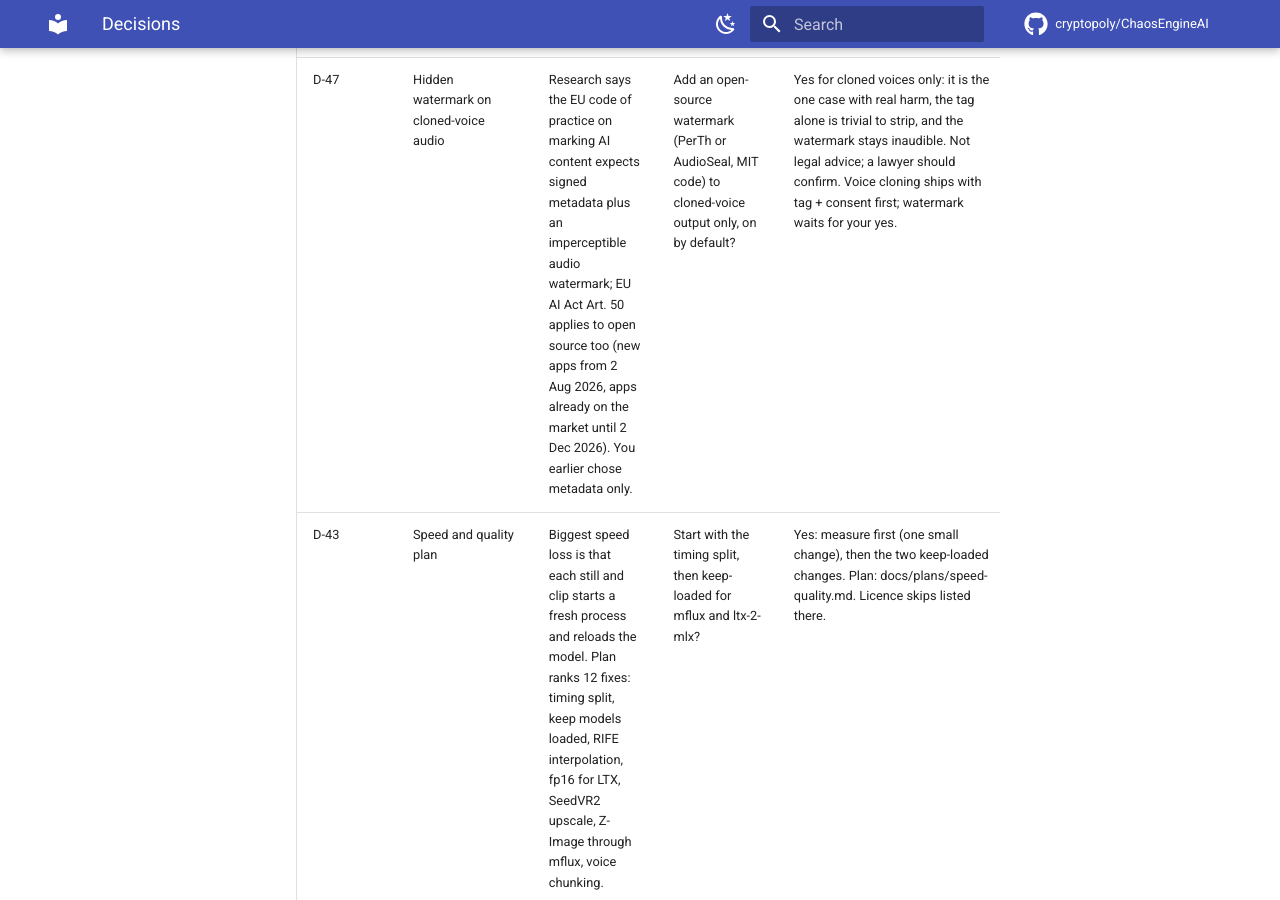
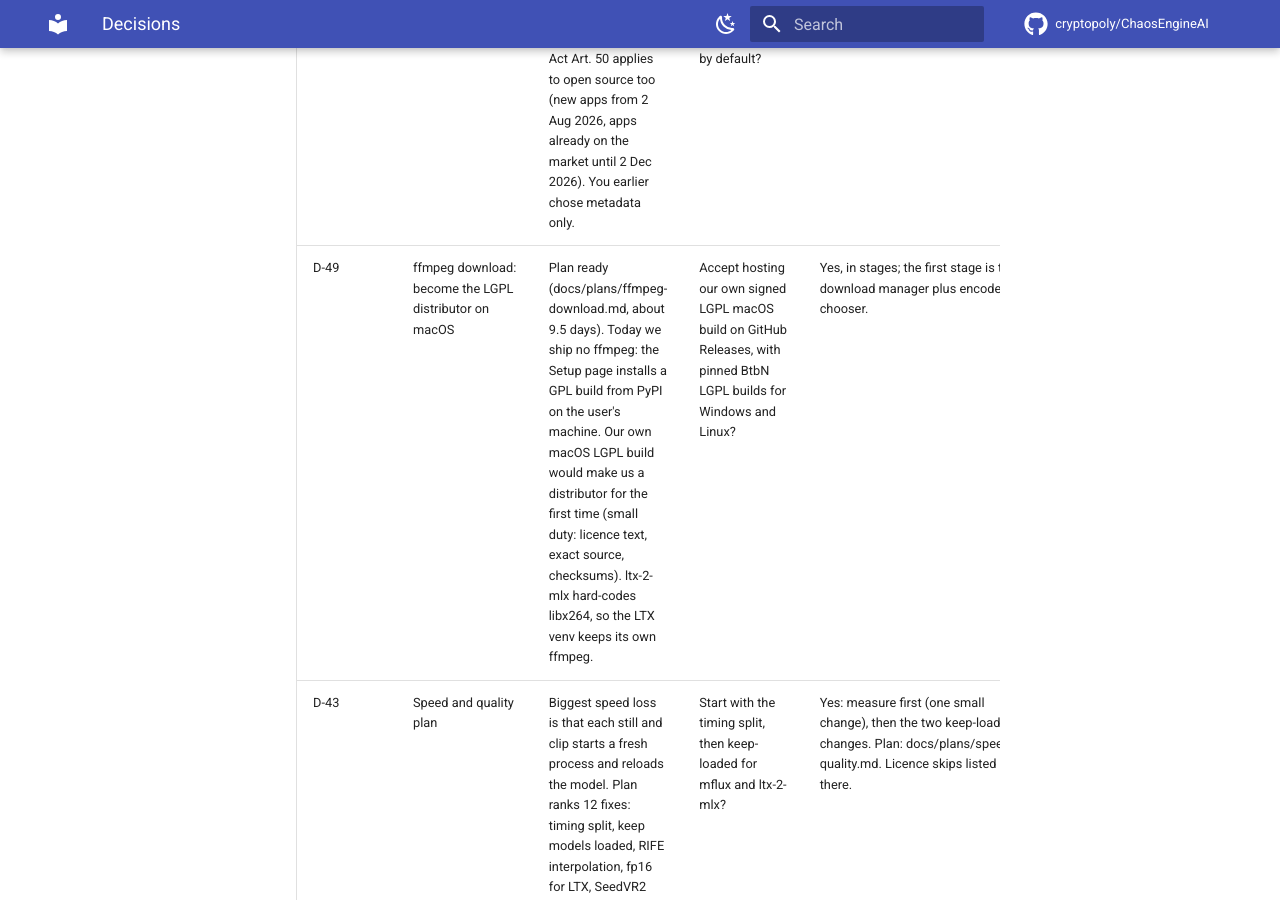
Before and after one commit to cryptopoly/ChaosEngineAI, an MkDocs documentation site: the page built from docs/hub/decisions.md, in a window 1280 px wide and 900 px high, scrolled down 1121 px. Built offline with MkDocs 1.6.1 and Material for MkDocs 9.7.7, drawn with Linux system fonts in a browser that asks for light colours; comment, search, counter and statistics services are not loaded.

Commit message:
docs(hub): D-49 ffmpeg download plan

```diff
--- a/docs/hub/decisions.md
+++ b/docs/hub/decisions.md
@@ -14,6 +14,7 @@ One row per decision. Use the buttons above the table to show one status (banked
 | D-45 | Voice cloning (Qwen3-TTS) and its legal duties | Cloning a voice from a few seconds of audio is useful and legally sensitive (consent, likeness, biometric data, labelling). | Offer cloning with recorded consent, a tag on every output and off for remote agents by default? | Yes (D-28 already agreed); legal notes in docs/research/. Not legal advice. | open | 2026-11-07 | |
 | D-48 | Next video models for storyboard clips (D-40 follow-up) | Wan 2.2 I2V (Apache 2.0, start and end frame, already in catalog, slow on Mac) then Kandinsky 6.0 Lite (MIT, start frame, very slow on Mac). HunyuanVideo 1.5 and MiniMax/Pika H3 licences exclude the UK/EU: cannot ship. | Wire Wan 2.2 I2V for storyboard clips (about 1 to 2 days), mainly for NVIDIA users? | Yes, after v2 wave 1. | open | 2026-11-07 | [research](https://github.com/cryptopoly/ChaosEngineAI/blob/feat/home-studio/docs/research/new-video-models.md) |
 | D-47 | Hidden watermark on cloned-voice audio | Research says the EU code of practice on marking AI content expects signed metadata plus an imperceptible audio watermark; EU AI Act Art. 50 applies to open source too (new apps from 2 Aug 2026, apps already on the market until 2 Dec 2026). You earlier chose metadata only. | Add an open-source watermark (PerTh or AudioSeal, MIT code) to cloned-voice output only, on by default? | Yes for cloned voices only: it is the one case with real harm, the tag alone is trivial to strip, and the watermark stays inaudible. Not legal advice; a lawyer should confirm. Voice cloning ships with tag + consent first; watermark waits for your yes. | open | 2026-11-07 | [research](https://github.com/cryptopoly/ChaosEngineAI/blob/feat/home-studio/docs/research/voice-cloning.md) |
+| D-49 | ffmpeg download: become the LGPL distributor on macOS | Plan ready (docs/plans/ffmpeg-download.md, about 9.5 days). Today we ship no ffmpeg: the Setup page installs a GPL build from PyPI on the user's machine. Our own macOS LGPL build would make us a distributor for the first time (small duty: licence text, exact source, checksums). ltx-2-mlx hard-codes libx264, so the LTX venv keeps its own ffmpeg. | Accept hosting our own signed LGPL macOS build on GitHub Releases, with pinned BtbN LGPL builds for Windows and Linux? | Yes, in stages; the first stage is the download manager plus encoder chooser. | open | 2026-11-07 | [plan](https://github.com/cryptopoly/ChaosEngineAI/blob/feat/home-studio/docs/plans/ffmpeg-download.md) |
 | D-43 | Speed and quality plan | Biggest speed loss is that each still and clip starts a fresh process and reloads the model. Plan ranks 12 fixes: timing split, keep models loaded, RIFE interpolation, fp16 for LTX, SeedVR2 upscale, Z-Image through mflux, voice chunking. | Start with the timing split, then keep-loaded for mflux and ltx-2-mlx? | Yes: measure first (one small change), then the two keep-loaded changes. Plan: docs/plans/speed-quality.md. Licence skips listed there. | open | 2026-11-07 | [plan](https://github.com/cryptopoly/ChaosEngineAI/blob/feat/home-studio/docs/plans/speed-quality.md) |
 | D-44 | M4 Max timings vs competition | Image and LTX video are in line with the fastest Mac runtimes; music is faster than other Mac reports; Wan video (diffusers on MPS) and old bf16 LTX rows are slower; voice is fast but only Kokoro. | Hide or retime the slow bf16 LTX rows on 64 GB Macs and test an MLX path for Wan? | Yes to both, after D-43's timing split. Report: docs/research/m4max-generation-times.md. | open | 2026-11-07 | [report](https://github.com/cryptopoly/ChaosEngineAI/blob/feat/home-studio/docs/research/m4max-generation-times.md) |
 | D-42 | Chat back at the top of the sidebar | Chat is the most used tab; it goes above the Make section again. | | Done: Dashboard, Chat, then Make, then Run (Benchmarks, Tools). | decided | 2026-11-07 | |
```
